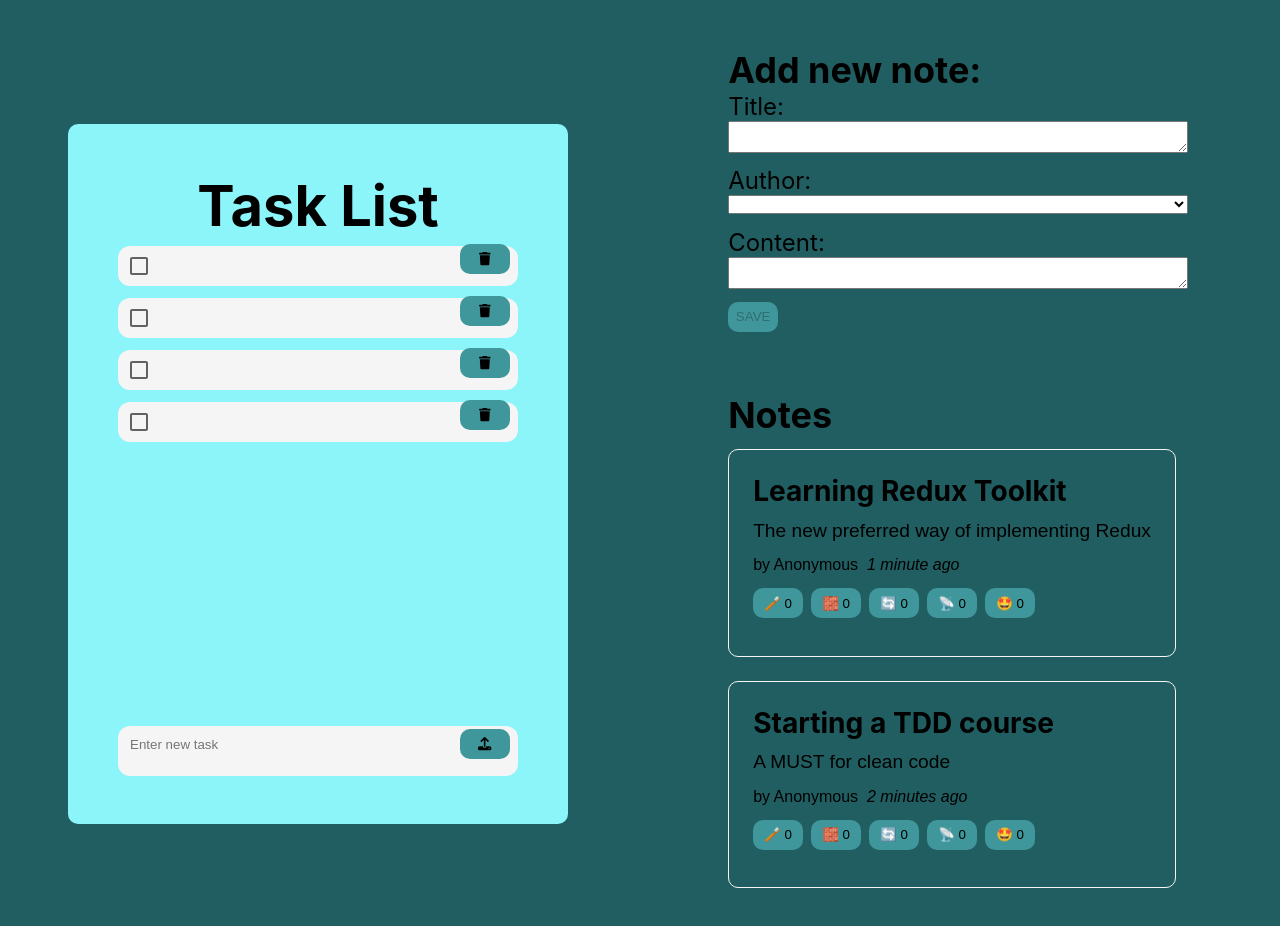
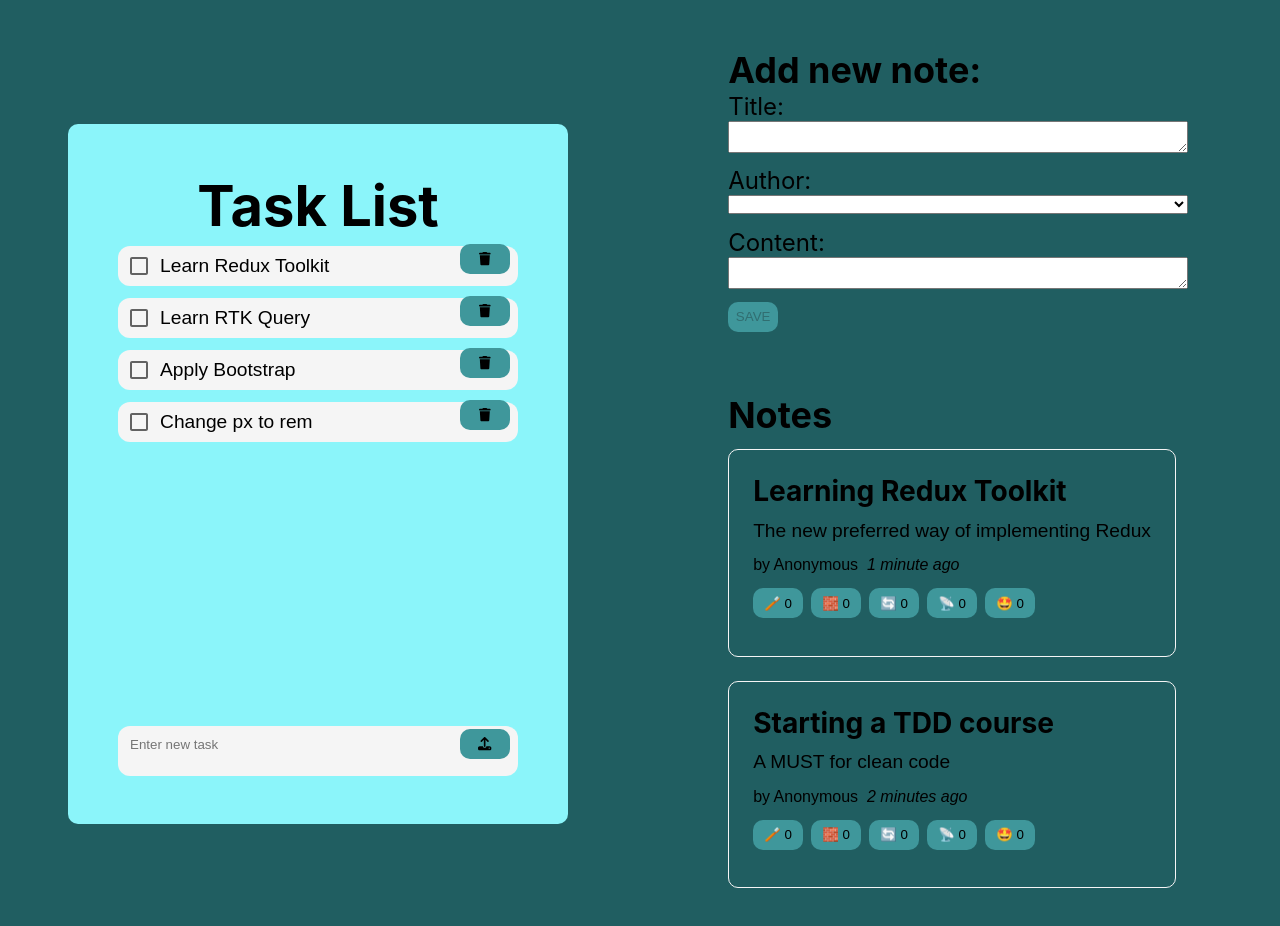
Before and after one commit to MayuRuru/redux-ToDo, a React (Create React App) app: page / in a window 1280 px wide. Shown: the top 926 px of the page. Built offline with nearby package versions, Linux system fonts and the light colour scheme; data requests are answered from the project's data file.

Commit message:
SelectAllTask as initial list

```diff
--- a/src/components/tasks/TasksList.js
+++ b/src/components/tasks/TasksList.js
@@ -11,11 +11,11 @@ import {
   useAddTaskMutation,
   useUpdateTaskMutation,
   useDeleteTaskMutation,
-  selectTaskIds,
+  selectAllTasks,
 } from "../../features/tasks/tasksSlice_extended";
 
 const TaskList = () => {
-  const taskList = useSelector(selectTaskIds);
+  const taskList = useSelector(selectAllTasks);
 
   const {
     //data: tasks,
```
